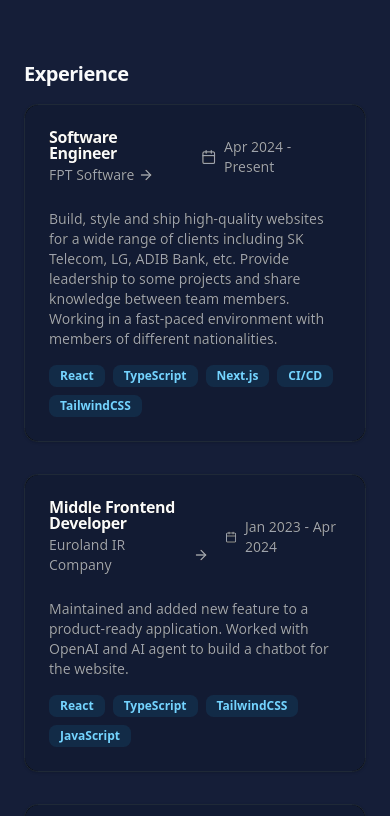
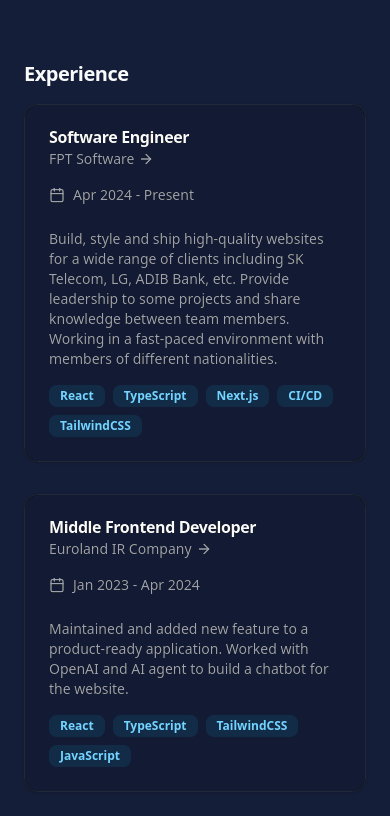
Before and after one commit to DDHLong/longddh-portfolio, a React (Vite) app: page / in a window 390 px wide. Shown: the part 1320-2136 px from the top of the page. Built offline with nearby package versions, Linux system fonts and the light colour scheme.

Commit message:
fix: experience card UI break on mobile

```diff
--- a/src/components/Section/experience/experience-card.tsx
+++ b/src/components/Section/experience/experience-card.tsx
@@ -24,7 +24,7 @@
         <Glow color="oklch(0.746 0.16 232.661)" className="rounded-xl">
           <Card className="w-full transition-all duration-300 group hover:shadow-lg">
             <CardHeader>
-              <div className="flex items-center justify-between gap-4">
+              <div className="flex flex-col md:flex-row items-start md:items-center justify-between gap-4">
                 <div className="space-y-1">
                   <CardTitle className="transition-colors duration-300 group-hover:text-sky-400">
                     {title}
```
